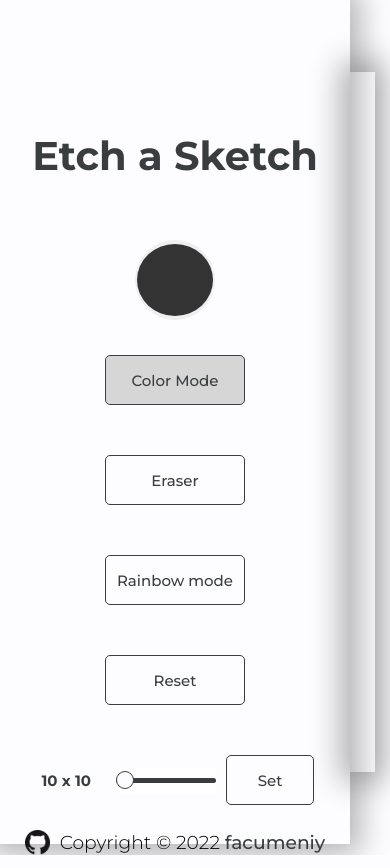
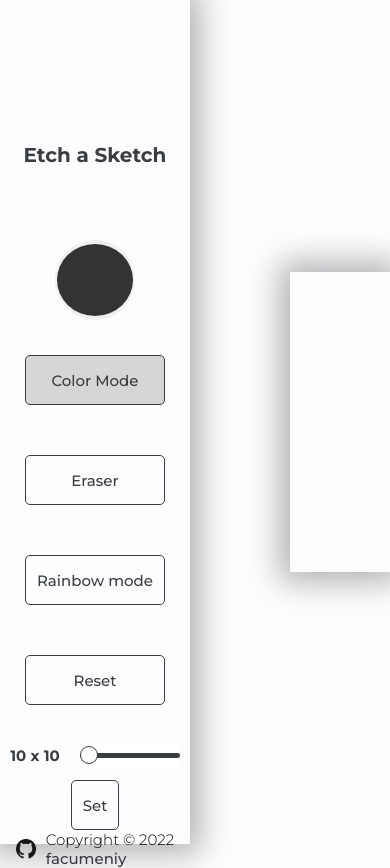
Before and after one commit to facumeniy/Etch-a-Sketch, a plain HTML site: page index.html in a window 390 px wide. Drawn offline with Linux system fonts and the light colour scheme.

Commit message:
Media queries

```diff
--- a/index.html
+++ b/index.html
@@ -35,7 +35,7 @@
             <button class="button" id="reset-btn">Reset</button>
         </div>
 
-        <div class="container">
+        <div class="range-container container">
             <div class="range-display-container">
                 <div class="range-display">
                     <h2 id="grid-size-display">10 x 10</h2>
@@ -60,6 +60,7 @@
         </footer>
     </div>
     <div id="main-grid"></div>
-    <div class="right-pannel"></div>
+    <div class="right-pannel">
+    </div>
     <script src="app.js"></script>
 </html>
--- a/main.css
+++ b/main.css
@@ -19,8 +19,6 @@ body{
 #main-grid{
     height: 700px;
     width: 700px;
-    max-height: 700px;
-    max-width: 700px;
     padding: 0;
     display: flex;
     flex-direction: column;
@@ -197,11 +195,6 @@ body{
 
 
 
-
-
-
-
-
 /* Custom input range styles */
 input[type=range] {
     height: 25px;
@@ -292,3 +285,71 @@ input[type=range]:focus::-ms-fill-lower {
 input[type=range]:focus::-ms-fill-upper {
     background: #393D3F;
 }
+
+
+@media (max-width: 1700px){
+    body{
+        display: flex;
+        justify-content: flex-start;
+    }
+    #main-grid{
+        width: 600px;
+        height: 600px;
+        margin-left: 200px;
+    }
+    .left-pannel{
+        width: 350px;
+    }
+    .right-pannel{
+        display: none;
+    }
+}
+@media (max-width: 1300px){
+    #main-grid{
+        width: 600px;
+        height: 600px;
+        margin-left: 100px;
+    }
+}
+@media (max-width: 1100px){
+    #main-grid{
+        width: 400px;
+        height: 400px;
+        margin-left: 100px;
+    }
+}
+@media (max-width: 900px){
+    .left-pannel{
+        width: 200px;
+    }
+    .title-container h1{
+        font-size: 20px;
+    }
+    .range-container{
+        display: flex;
+        flex-direction: column;
+    }
+    .range-display{
+        width: 80px;
+    }
+    .range-input{
+        margin-right: 10px;
+    }
+    #logo{
+        width: 20px;
+    }
+    #autor{
+        width: 40px;
+    }
+    .footer-text{
+        display: flex;
+        flex-direction: column;
+        font-size: 15px;
+    }
+}
+@media (max-width: 700px){
+    #main-grid{
+        width: 300px;
+        height: 300px;
+    }
+}
```
